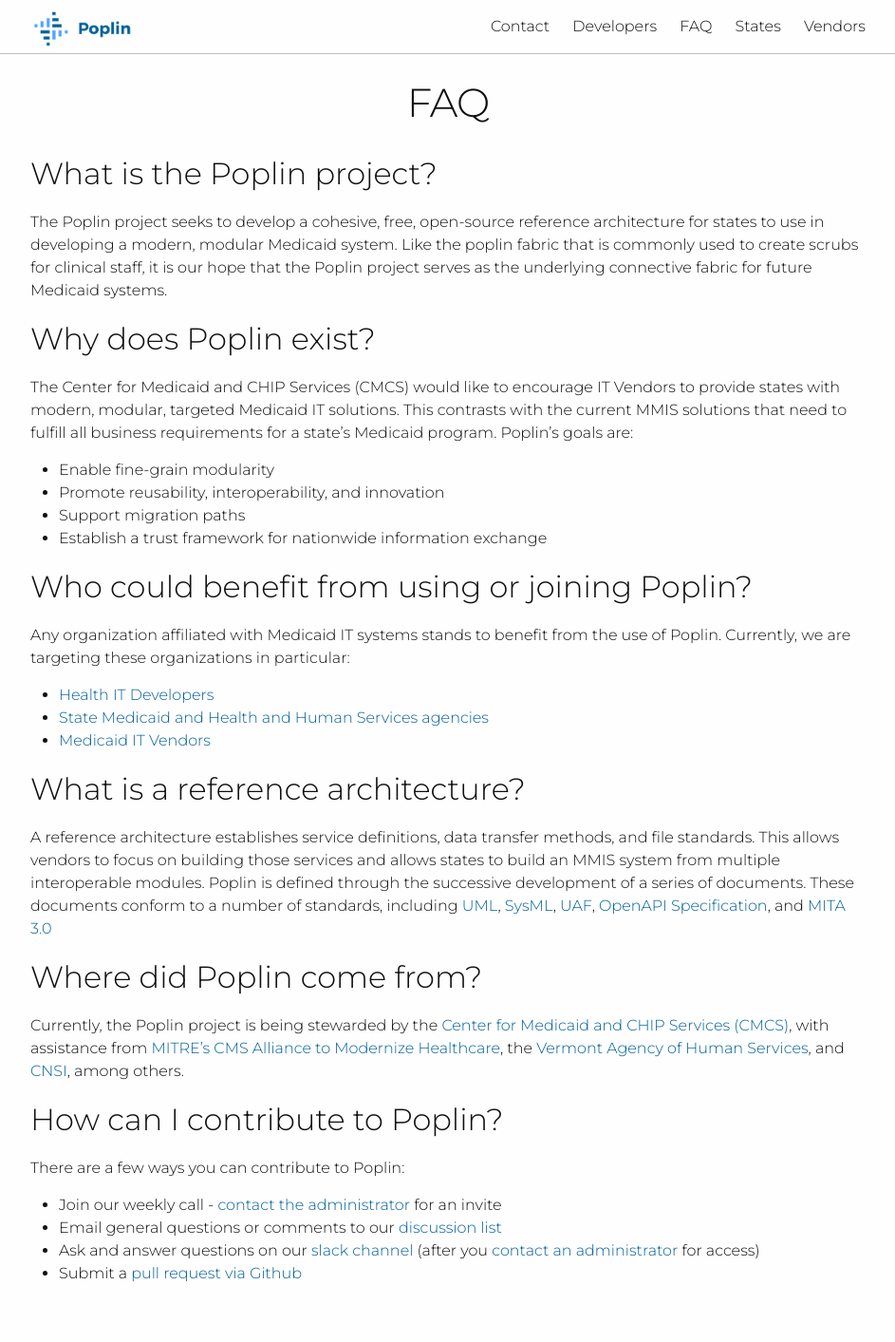
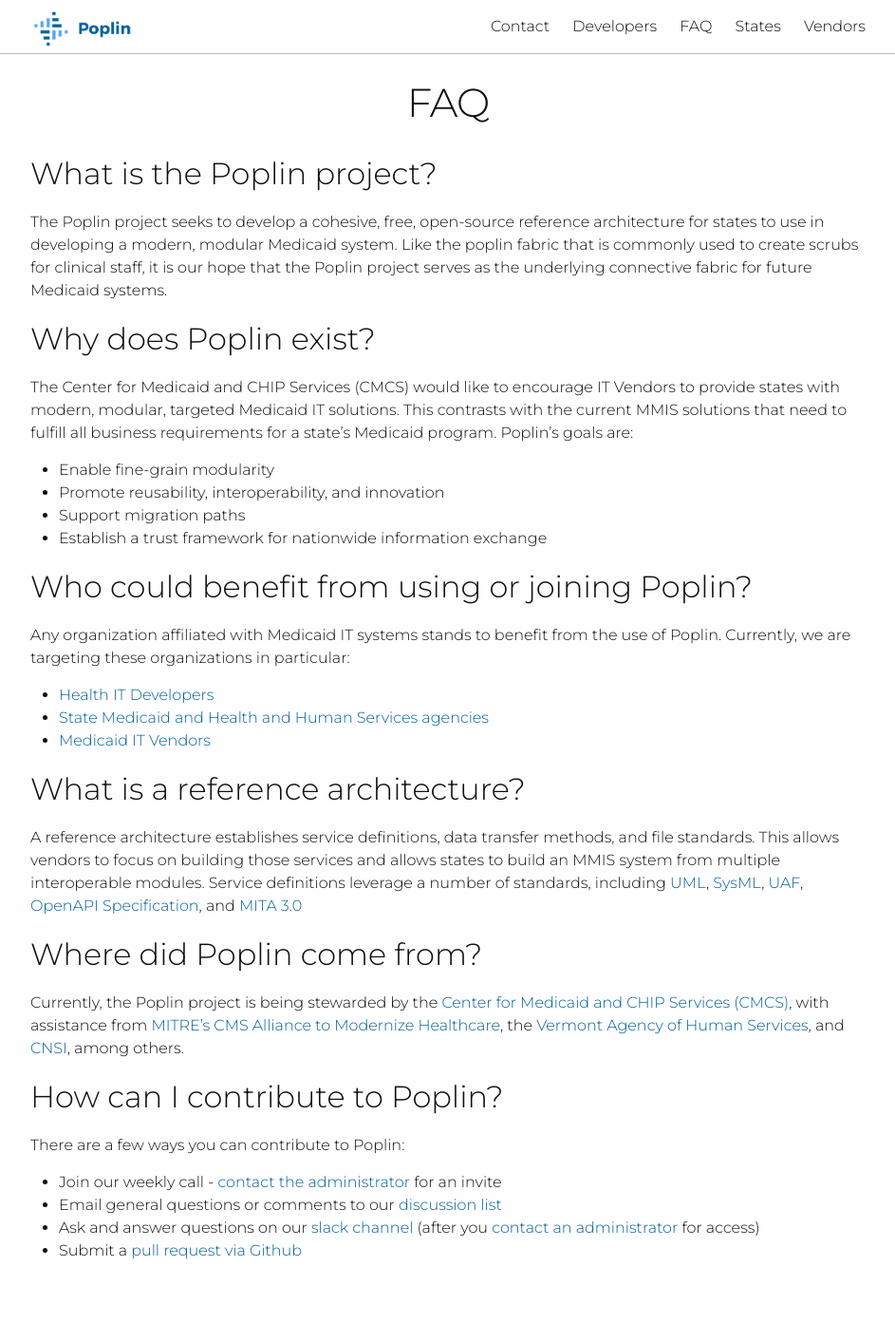
Before and after one commit to MITA-Governance-Board/Poplin, a Jekyll site: the page built from faq.md, in a window 1280 px wide. Shown: the whole page at 95% size, without its empty margins (168-1111 px from the left). Built offline with Jekyll 4.4.1, drawn with Linux system fonts in a browser that asks for light colours; nearby versions of some CDN libraries; after the commit the page ends 1389 px from its top, so only the background shows below that.

Commit message:
FAQ typo updates

```diff
--- a/faq.md
+++ b/faq.md
@@ -24,10 +24,10 @@
 - [Medicaid IT Vendors](/vendors)
 
 ## What is a reference architecture?
-A reference architecture establishes service definitions, data transfer methods, and file standards.  This allows vendors to focus on building those services and allows states to build an MMIS system from multiple interoperable modules.  Poplin is defined through the successive development of a series of documents.  These documents conform to a number of standards, including [UML](http://www.omg.org/spec/UML/), [SysML](http://www.omg.org/spec/SysML/), [UAF](http://www.omg.org/spec/UAF/), [OpenAPI Specification](https://github.com/OAI/OpenAPI-Specification), and [MITA 3.0](https://www.medicaid.gov/medicaid/data-and-systems/mita/mita-30/index.html)
+A reference architecture establishes service definitions, data transfer methods, and file standards.  This allows vendors to focus on building those services and allows states to build an MMIS system from multiple interoperable modules.  Service definitions leverage a number of standards, including [UML](http://www.omg.org/spec/UML/), [SysML](http://www.omg.org/spec/SysML/), [UAF](http://www.omg.org/spec/UAF/), [OpenAPI Specification](https://github.com/OAI/OpenAPI-Specification), and [MITA 3.0](https://www.medicaid.gov/medicaid/data-and-systems/mita/mita-30/index.html)
 
 ## Where did Poplin come from?
-Currently, the Poplin project is being stewarded by the [Center for Medicaid and CHIP Services (CMCS)](https://www.medicaid.gov/), with assistance from [MITRE's](https://mitre.org) [CMS Alliance to Modernize Healthcare](https://www.mitre.org/centers/cms-alliances-to-modernize-healthcare/who-we-are), the [Vermont Agency of Human Services](http://humanservices.vermont.gov/), and [CNSI](http://www.cns-inc.com/), among others.
+Currently, the Poplin project is being stewarded by the [Center for Medicaid and CHIP Services (CMCS)](https://www.medicaid.gov/), with assistance from [MITRE's](https://www.mitre.org) [CMS Alliance to Modernize Healthcare](https://www.mitre.org/centers/cms-alliances-to-modernize-healthcare/who-we-are), the [Vermont Agency of Human Services](http://humanservices.vermont.gov/), and [CNSI](http://www.cns-inc.com/), among others.
 <!-- Does order matter here?  Is anyone offended by being called out here? -->
 
 ## How can I contribute to Poplin?
```
